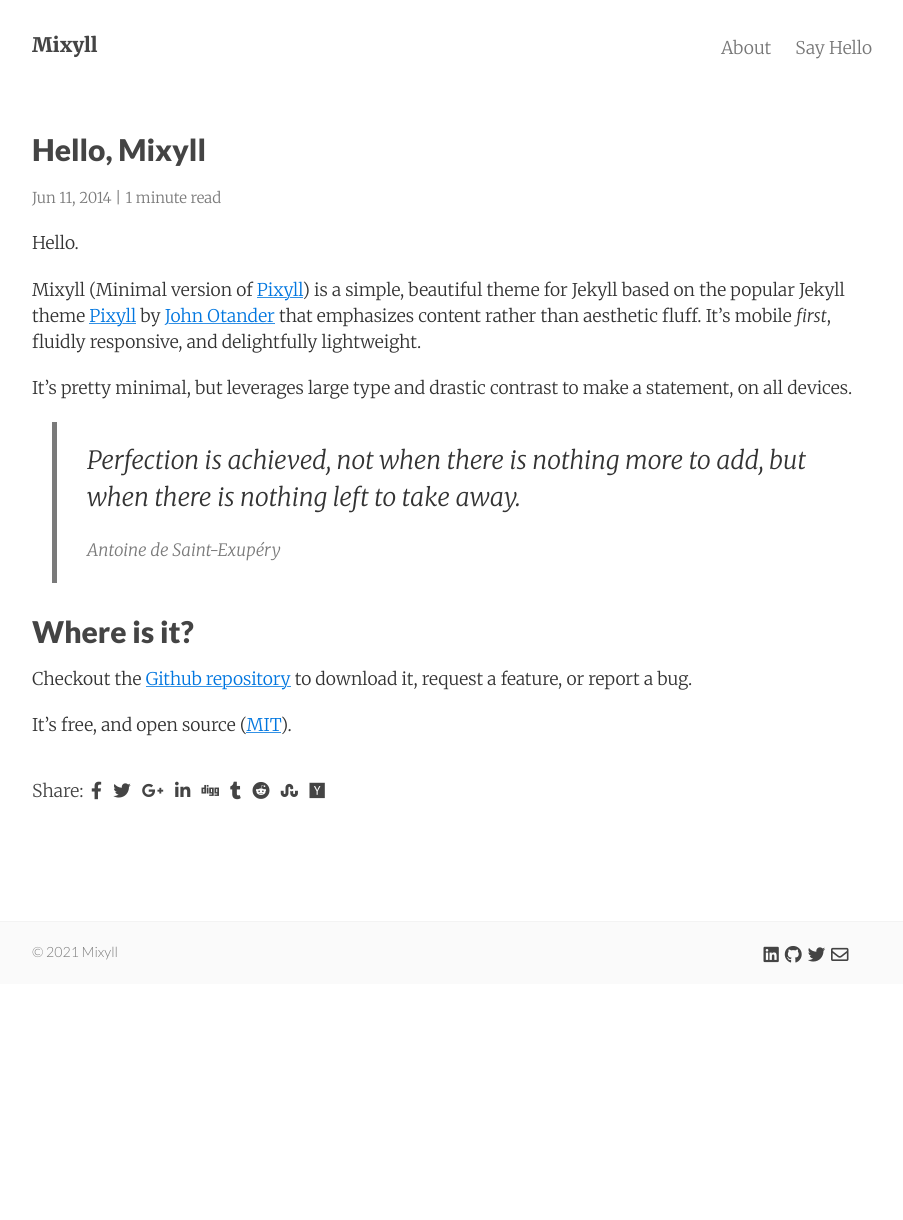
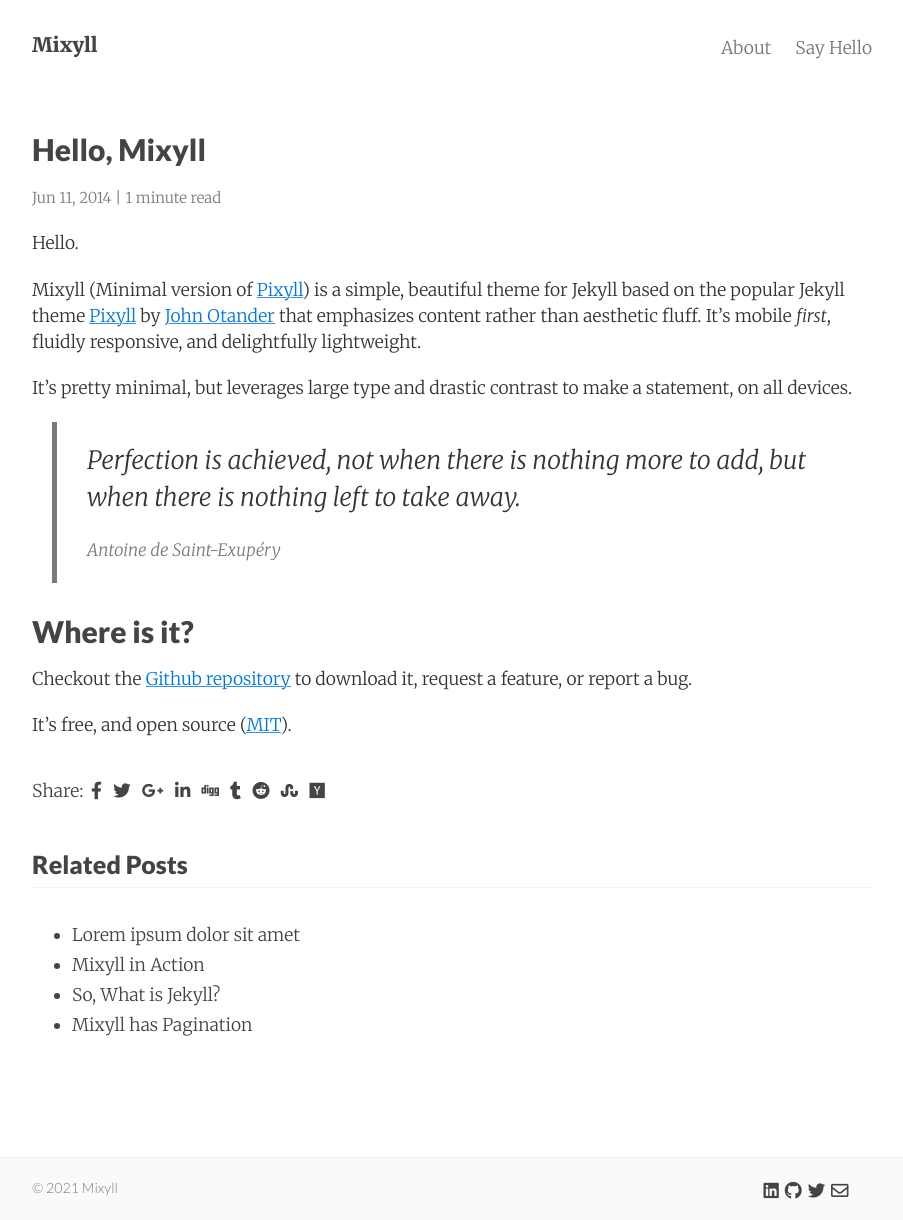
Before and after one commit to km3ll/km3ll.github.io, a Jekyll site: the page built from _posts/2014-06-11-welcome-to-mixyll.markdown, in a window 1280 px wide. Shown: the whole page, without its empty margins (188-1091 px from the left). Built offline with Jekyll 4.4.1, drawn with Linux system fonts in a browser that asks for light colours; nearby versions of some CDN libraries; before the commit the page ends 984 px from its top, so only the background shows below that; some of the changed lines change nothing that is shown.

```diff
--- a/_config.yml
+++ b/_config.yml
@@ -2,9 +2,9 @@
 title:       Mixyll
 email:       kmell@protonmail.com
 author:      Kmell
-description: "Lorem Ipsum"
+description: "Lorem Ipsum ..."
 baseurl:     ""
-url:         "https://km3ll.github.io"
+url:         "https://mixyll.saikiransripada.com"
 date_format: "%b %-d, %Y"
 header_pages:
  - about.md
@@ -14,7 +14,7 @@
 
 # Optional features
 animated:             true
-show_related_posts:   false
+show_related_posts:   true
 show_post_footers:    false
 show_social_icons:    true
 
@@ -25,10 +25,10 @@
 disqus_shortname:
 
 # Social icons
-github_username: km3ll
+github_username: kmell
 twitter_username: kmellzie
 linkedin_username: juancamiloramirezgaviria
-#dev_username: dev_user
+dev_username: dev_user
 
 # Post sharing icons
 show_sharing_icons: true
--- a/_includes/social_links.html
+++ b/_includes/social_links.html
@@ -8,9 +8,10 @@
   {% if site.twitter_username %}
     <a class="fab fa-twitter" href="https://twitter.com/{{ site.twitter_username }}" target="_blank"></a>
   {% endif %}
+  <!--
   {% if site.devto_username %}
     <a class="fab fa-dev" href="https://dev.to/{{ site.dev_username }}" target="_blank"></a>
-  {% endif %}
+  {% endif %} -->
   {% if site.email %}
     <a class="fas fa-envelope" href="mailto:{{ site.email }}"></a>
   {% endif %}
```
